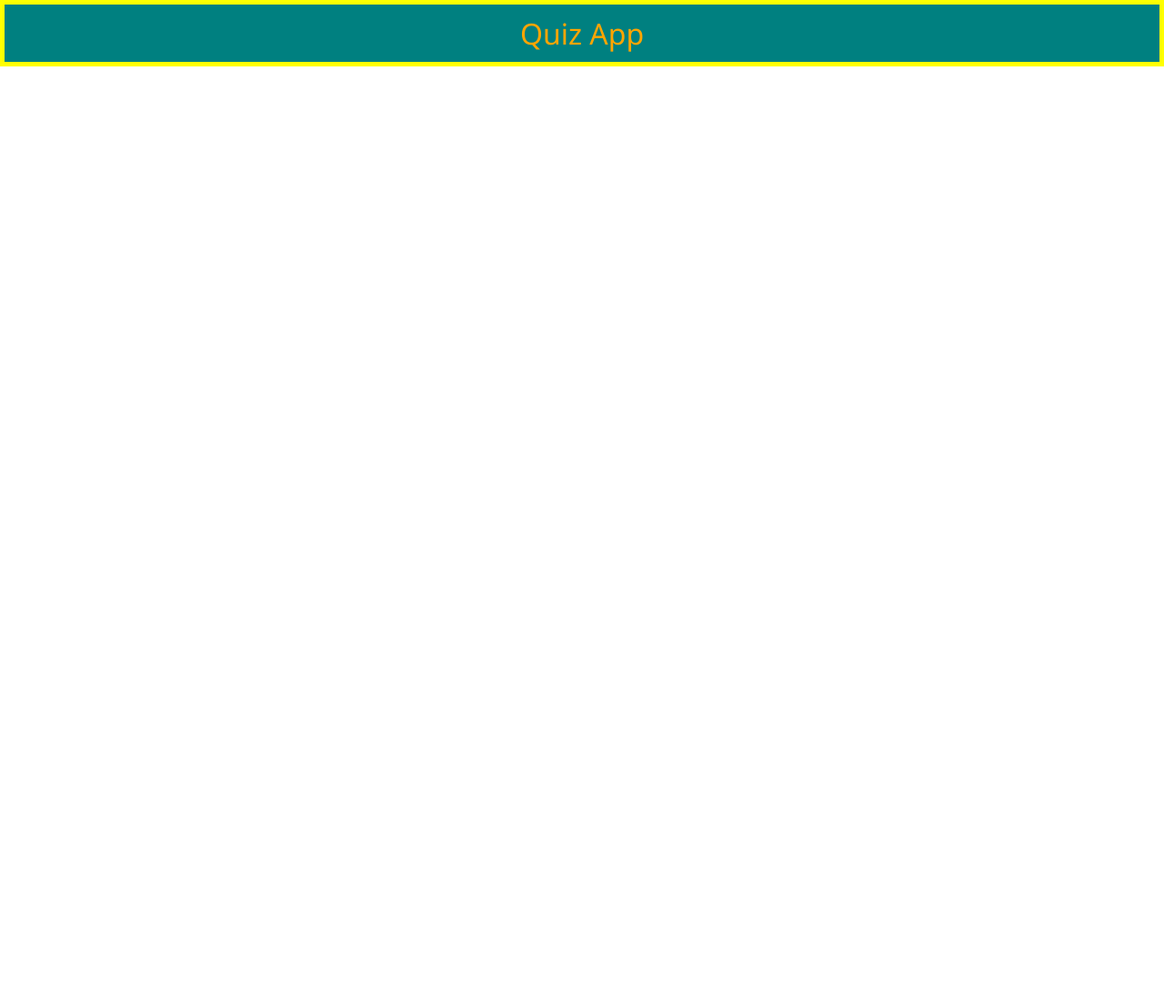
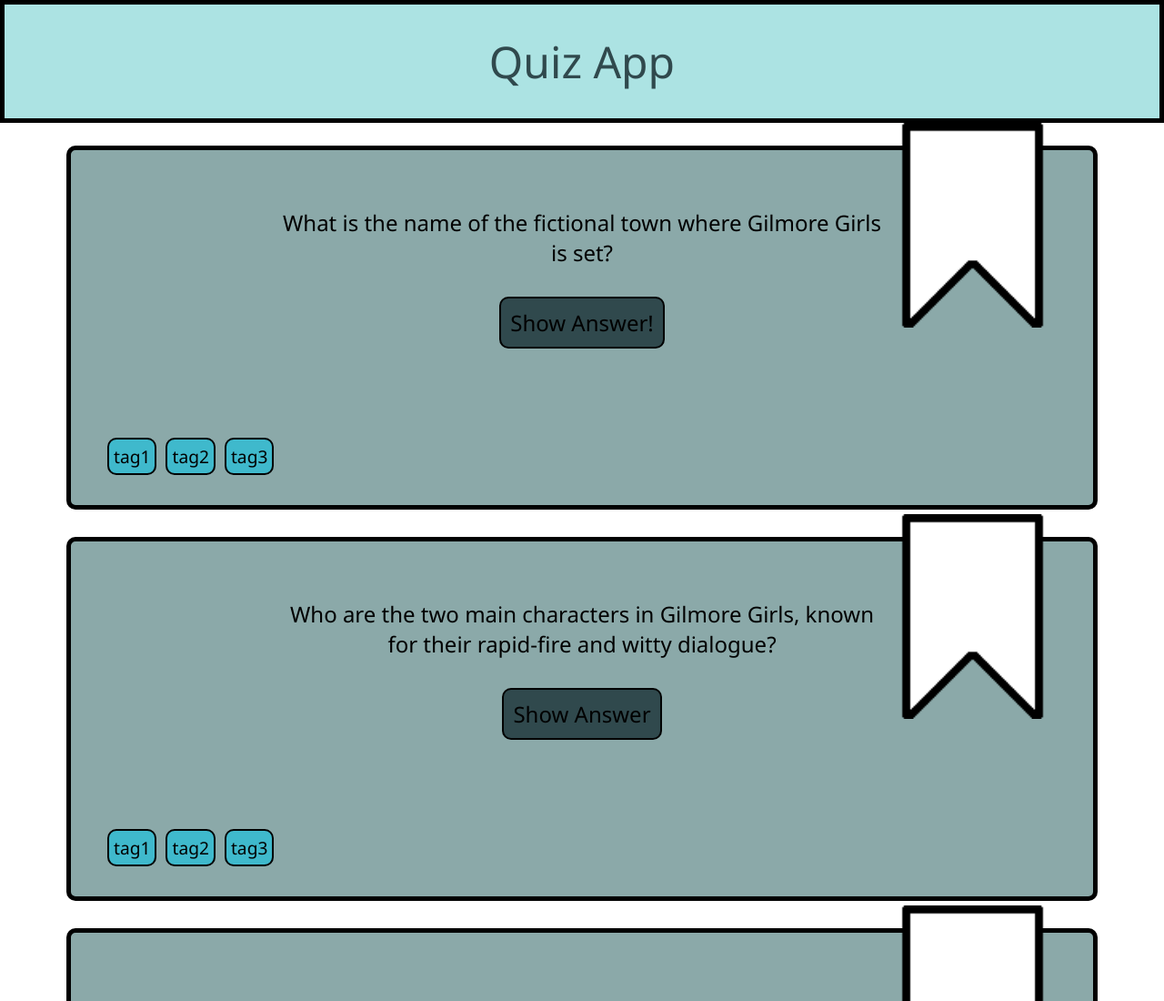
Before and after one commit to uetrozi/charlotte-quiz-app, a plain HTML site: page index.html in a window 1280 px wide. Shown: the top 1100 px of the page at 91% size. Before the commit the page ends 800 px from the top, so only its background shows below. Drawn offline with Linux system fonts and the light colour scheme.

Commit message:
add question card content and layout fix title

```diff
--- a/index.html
+++ b/index.html
@@ -3,7 +3,7 @@
 <head>
     <meta charset="UTF-8">
     <meta name="viewport" content="width=device-width, initial-scale=1.0">
-    <title>Document</title>
+    <title>Charlotte Quiz App</title>
    <link rel="stylesheet" href="./style.css">
 </head>
 <body>
@@ -11,5 +11,106 @@
 
     </header>
 
+    <main class="main-content">
+        <section class="question-card">
+            <p class="question">What is the name of the fictional town where Gilmore Girls is set?</p>
+            <img class="bookmark" src="./Images/bookmark.png"
+            ></img>
+            <button class="button">Show Answer!</button>
+            <p class="answer">Stars Hollow</p>
+            <ul class="categories-list">
+                <li class="tag">tag1</li>
+                <li class="tag">tag2</li>
+                <li class="tag">tag3</li>
+
+            </ul>
+
+        </section>
+        <section class="question-card">
+            <p class="question">Who are the two main characters in Gilmore Girls, known for their rapid-fire and witty dialogue?</p>
+            <img class="bookmark" src="./Images/bookmark.png"
+            ></img>
+            <button type="button" class="button"
+            >Show Answer</button>
+            <p class="answer">Lorelai Gilmore and Rory Gilmore</p>
+            <ul class="categories-list">
+                <li class="tag">tag1</li>
+                <li class="tag">tag2</li>
+                <li class="tag">tag3</li>
+
+            </ul>
+
+        </section>
+        <section class="question-card">
+            <p class="question">What is the name of Lorelai Gilmore's parents?</p>
+            <img class="bookmark" src="./Images/bookmark.png"
+            ></img>
+            <button type="button" class="button"
+            >Show Answer</button>
+            <p class="answer">Emily and Richard Gilmore</p>
+            <ul class="categories-list">
+                <li class="tag">tag1</li>
+                <li class="tag">tag2</li>
+                <li class="tag">tag3</li>
+
+            </ul>
+
+        </section>
+        <section class="question-card">
+            <p class="question">What is the name of the inn that Lorelai and Sookie run in Stars Hollow?</p>
+            <img class="bookmark" src="./Images/bookmark.png"
+            ></img>
+            <button type="button" class="button"
+            >Show Answer</button>
+            <p class="answer">The Dragonfly Inn</p>
+            <ul class="categories-list">
+                <li class="tag">tag1</li>
+                <li class="tag">tag2</li>
+                <li class="tag">tag3</li>
+            </ul>
+        </section>
+        <section class="question-card">
+            <p class="question">Who is Rory Gilmore's best friend and short-time roommate at Yale University?</p>
+            <img class="bookmark" src="./Images/bookmark.png"
+            ></img>
+            <button type="button" class="button"
+            >Show Answer</button>
+            <p class="answer">Lane Kim</p>
+            <ul class="categories-list">
+                <li class="tag">tag1</li>
+                <li class="tag">tag2</li>
+                <li class="tag">tag3</li>
+            </ul>
+        </section>
+        <section class="question-card">
+            <p class="question">What is the name of Rory Gilmore's first boyfriend in the series?</p>
+            <img class="bookmark" src="./Images/bookmark.png"
+            ></img>
+            <button type="button" class="button"
+            >Show Answer</button>
+            <p class="answer">Dean Forester</p>
+            <ul class="categories-list">
+                <li class="tag">tag1</li>
+                <li class="tag">tag2</li>
+                <li class="tag">tag3</li>
+            </ul>
+        </section>
+        <section class="question-card">
+            <p class="question">Which actor plays Luke Danes, the owner of Luke's Diner and a love interest for Lorelai?</p>
+            <img class="bookmark" src="./Images/bookmark.png"
+            ></img>
+            <button type="button" class="button"
+            >Show Answer</button>
+            <p class="answer">Scott Patterson</p>
+            <ul class="categories-list">
+                <li class="tag">tag1</li>
+                <li class="tag">tag2</li>
+                <li class="tag">tag3</li>
+            </ul>
+        </section>
+
+
+    </main>
+
 </body>
 </html>
--- a/style.css
+++ b/style.css
@@ -1,25 +1,90 @@
 :root {
-    --main-color: teal;
-    --secondary-color: yellow;
-    --third-color: orange;
-    --accent-color: red;
+  --main-color: rgb(172, 227, 227);
+  --main-color-light: rgb(139, 169, 169);
+  --border-color: rgb(0, 0, 0);
+  --third-color: rgb(63, 185, 204);
+  --accent-color: rgb(48, 73, 77);
 }
 
 * {
-    box-sizing: border-box;
-    font-family: 'Segoe UI', Tahoma, Geneva, Verdana, sans-serif;
-    margin: 0;
+  box-sizing: border-box;
+  font-family: "Segoe UI", Tahoma, Geneva, Verdana, sans-serif;
+  margin: 0;
 }
 
+.title {
+  font-size: 3rem;
+  border: 5px solid var(--border-color);
+  width: 100vw;
+  display: flex;
+  justify-content: center;
+  padding: 30px;
+  color: var(--accent-color);
+  background-color: var(--main-color);
+  position: fixed;
+}
 
+.main-content {
+  display: flex;
+  flex-direction: column;
+  justify-content: space-evenly;
+  padding: 10px;
+  padding-top: 160px;
+  align-items: center;
+  gap: 30px;
+}
 
-.title {
-    font-size: 2rem;
-    border: 5px solid var(--secondary-color);
-    width: 100vw;
-    display: flex;
-    justify-content: center;
-    padding: 10px;
-    color: var(--third-color);
-    background-color: var(--main-color);
+.question-card {
+  background-color: var(--main-color-light);
+  display: flex;
+  flex-direction: column;
+  justify-content: space-evenly;
+  align-items: center;
+  border: 5px solid var(--border-color);
+  width: 90%;
+  height: 400px;
+  font-size: 1.5rem;
+  border-radius: 10px;
+  position: relative;
+  padding-top: 30px;
 }
+
+.question {
+  width: 60%;
+  text-align: center;
+}
+
+.answer {
+    visibility: hidden;
+}
+
+.button {
+  font-size: 1.5rem;
+  border: 2px solid black;
+  border-radius: 10px;
+  background-color: var(--accent-color);
+  padding: 10px;
+}
+
+.bookmark {
+  position: absolute;
+  top: -30px;
+  right: 20px;
+  width: 20%
+}
+
+.categories-list {
+  list-style: none;
+  display: flex;
+  gap: 10px;
+  flex-wrap: wrap;
+  align-self: flex-start;
+}
+
+.tag {
+  border: 2px solid black;
+  border-radius: 10px;
+  background-color: var(--third-color);
+  padding: 5px;
+  font-size: 0.8em;
+}
```
Also changed, not shown: Images/bookmark.png (added), Images/bookmark_filled.png (added), Images/bookmark_transparent.png (added), Images/home.png (added), Images/home_filled.png (added), Images/profile.png (added), Images/profile_filled.png (added), Images/question.png (added).
